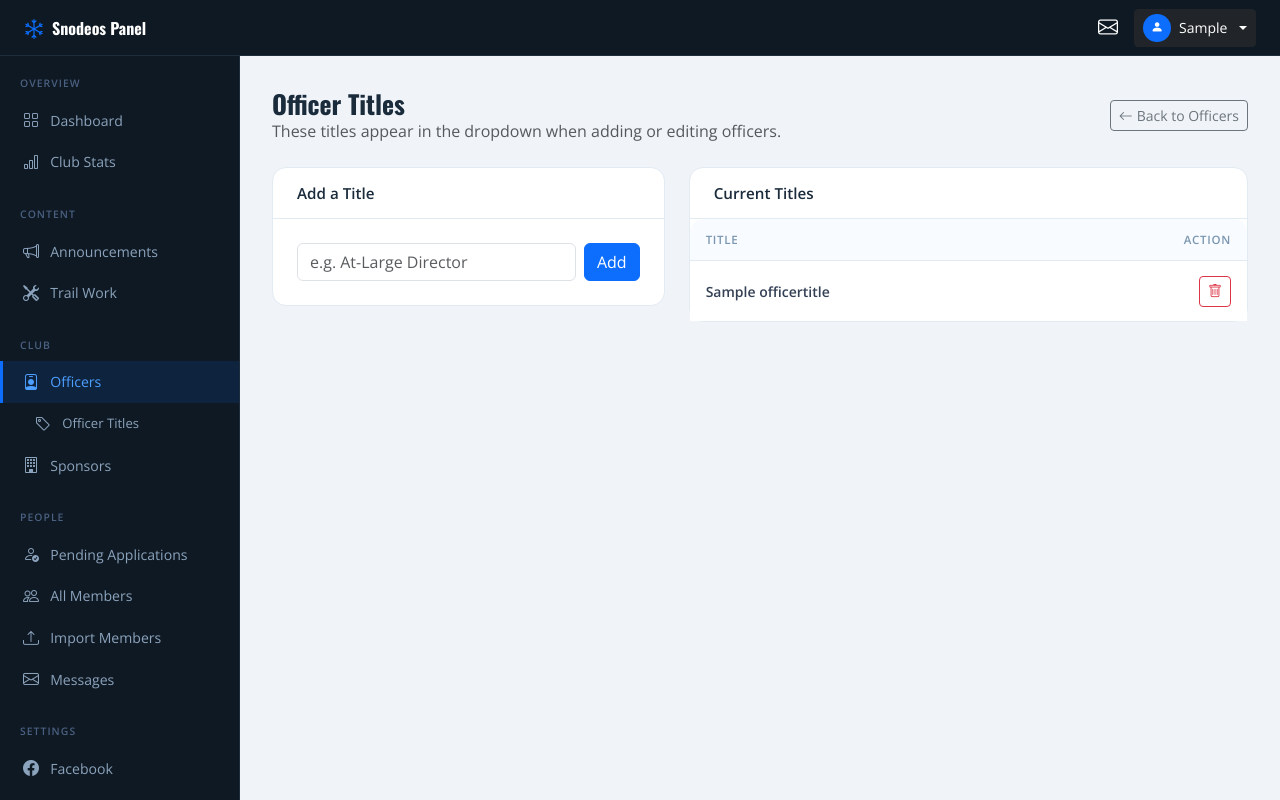
After one commit to cloudflying87/snodeos, a Django app: page /manage/officers/titles/ in a window 1280 px wide. The commit adds this page. Run offline with Django 5.2, Linux system fonts and the light colour scheme; a user stored in the database is signed in; tables that the repository leaves empty hold one stand-in row (values such as "Sample post").

Commit message:
OfficerTitle model, brand blue everywhere, about page redesign
Database: docker compose down never deletes volumes (-v required).

OfficerTitle model: 5 default titles (President, VP, Secretary,
Treasurer, Director) seeded automatically. Officer form now uses a
dropdown populated from the OfficerTitle table. Officers can add/delete
custom titles from Management → Officers → Officer Titles.

About page (/about/): Officers with photos on cards, horizontal rule
divider, directors in smaller cards below. White text on brand blue
throughout using sn-on-blue / sn-muted-on-blue CSS classes.

Color consistency: replaced all bg-dark / page-hero bg-dark in member
and account templates with page-hero (brand blue) and sn-blue for
card headers. Affects dashboard, member list, detail, pending, profile
edit, login, register pages.

Announcements: currently stored in DB (pinned/unpinned) but not yet
displayed publicly — will add to home page in next pass.

Co-Authored-By: Claude Sonnet 4.6 <noreply@anthropic.com>

```diff
--- a/core/models.py
+++ b/core/models.py
@@ -16,19 +16,34 @@ class ClubStats(models.Model):
         return f'Club Stats (updated {self.updated_at:%Y-%m-%d})'
 
 
-class Officer(models.Model):
-    name = models.CharField(max_length=100)
-    title = models.CharField(max_length=100)
-    snowmobile_brand = models.CharField(max_length=50, blank=True)
-    photo = models.ImageField(upload_to='officers/', blank=True, null=True)
-    email = models.EmailField(blank=True)
+class OfficerTitle(models.Model):
+    name  = models.CharField(max_length=100, unique=True)
     order = models.PositiveIntegerField(default=0)
 
     class Meta:
         ordering = ['order', 'name']
 
     def __str__(self):
+        return self.name
+
+
+class Officer(models.Model):
+    name             = models.CharField(max_length=100)
+    title            = models.CharField(max_length=100)
+    snowmobile_brand = models.CharField(max_length=50, blank=True)
+    photo            = models.ImageField(upload_to='officers/', blank=True, null=True)
+    email            = models.EmailField(blank=True)
+    order            = models.PositiveIntegerField(default=0)
+
+    class Meta:
+        ordering = ['order', 'name']
+
+    def __str__(self):
         return f'{self.name} — {self.title}'
+
+    @property
+    def is_director(self):
+        return self.title == 'Director'
 
 
 class Sponsor(models.Model):
--- a/manage_panel/urls.py
+++ b/manage_panel/urls.py
@@ -8,6 +8,8 @@ urlpatterns = [
 
     path('stats/', views.stats_edit, name='stats_edit'),
 
+    path('officers/titles/', views.officer_title_list, name='officer_title_list'),
+    path('officers/titles/<int:pk>/delete/', views.officer_title_delete, name='officer_title_delete'),
     path('officers/', views.officer_list, name='officer_list'),
     path('officers/add/', views.officer_add, name='officer_add'),
     path('officers/<int:pk>/edit/', views.officer_edit, name='officer_edit'),
--- a/manage_panel/views.py
+++ b/manage_panel/views.py
@@ -4,7 +4,7 @@ from django.contrib.auth.decorators import login_required
 from django.http import JsonResponse
 from django.views.decorators.http import require_POST
 from django.conf import settings
-from core.models import ClubStats, Officer, Sponsor, Announcement, TrailWorkLog, TrailWorkImage, ContactMessage, SiteSettings
+from core.models import ClubStats, Officer, OfficerTitle, Sponsor, Announcement, TrailWorkLog, TrailWorkImage, ContactMessage, SiteSettings
 from core.email import send_test_email
 from accounts.models import Member
 from .forms import (
@@ -55,6 +55,38 @@ def stats_edit(request):
     else:
         form = ClubStatsForm(instance=stats)
     return render(request, 'manage_panel/stats_edit.html', {'form': form, 'stats': stats})
+
+
+# ── Officer Titles ─────────────────────────────────────────────────────────────
+
+@officer_required
+def officer_title_list(request):
+    if request.method == 'POST':
+        name = request.POST.get('name', '').strip()
+        if name:
+            _, created = OfficerTitle.objects.get_or_create(
+                name=name,
+                defaults={'order': OfficerTitle.objects.count() + 1}
+            )
+            if created:
+                messages.success(request, f'Title "{name}" added.')
+            else:
+                messages.warning(request, f'Title "{name}" already exists.')
+        return redirect('manage_panel:officer_title_list')
+    titles = OfficerTitle.objects.all()
+    return render(request, 'manage_panel/officer_titles.html', {'titles': titles})
+
+
+@officer_required
+@require_POST
+def officer_title_delete(request, pk):
+    title = get_object_or_404(OfficerTitle, pk=pk)
+    if Officer.objects.filter(title=title.name).exists():
+        messages.error(request, f'Cannot delete "{title.name}" — officers are using it.')
+    else:
+        title.delete()
+        messages.success(request, f'Title "{title.name}" deleted.')
+    return redirect('manage_panel:officer_title_list')
 
 
 # ── Officers ───────────────────────────────────────────────────────────────────
--- a/templates/accounts/register.html
+++ b/templates/accounts/register.html
@@ -5,7 +5,7 @@
 
 {% block content %}
 
-<section class="page-hero bg-dark text-white py-5">
+<section class="page-hero py-5">
   <div class="container text-center">
     <h1 class="display-4 fw-bold font-oswald">Join the Club</h1>
     <p class="lead text-muted">Fill out the form below to apply for membership. An officer will review your application.</p>
--- a/templates/manage_panel/base.html
+++ b/templates/manage_panel/base.html
@@ -77,6 +77,9 @@
         <span class="panel-nav-label">Club</span>
         <a href="{% url 'manage_panel:officer_list' %}" class="panel-nav-link {% block active_officers %}{% endblock %}">
           <i class="bi bi-person-badge"></i> Officers
+        </a>
+        <a href="{% url 'manage_panel:officer_title_list' %}" class="panel-nav-link {% block active_titles %}{% endblock %}" style="padding-left:2rem;font-size:0.82rem;">
+          <i class="bi bi-tag"></i> Officer Titles
         </a>
         <a href="{% url 'manage_panel:sponsor_list' %}" class="panel-nav-link {% block active_sponsors %}{% endblock %}">
           <i class="bi bi-building"></i> Sponsors
--- /dev/null
+++ b/templates/manage_panel/officer_titles.html
@@ -0,0 +1,63 @@
+{% extends 'manage_panel/base.html' %}
+{% block title %}Officer Titles{% endblock %}
+{% block active_officers %}active{% endblock %}
+
+{% block content %}
+<div class="panel-page-header d-flex align-items-center justify-content-between mb-4">
+  <div>
+    <h1 class="panel-page-title">Officer Titles</h1>
+    <p class="text-muted mb-0">These titles appear in the dropdown when adding or editing officers.</p>
+  </div>
+  <a href="{% url 'manage_panel:officer_list' %}" class="btn btn-outline-secondary btn-sm">
+    <i class="bi bi-arrow-left me-1"></i>Back to Officers
+  </a>
+</div>
+
+<div class="row g-4">
+  <div class="col-lg-5">
+    <div class="panel-card">
+      <div class="panel-card-header">
+        <h5 class="panel-card-title mb-0">Add a Title</h5>
+      </div>
+      <div class="panel-card-body">
+        <form method="post" class="d-flex gap-2">
+          {% csrf_token %}
+          <input type="text" name="name" class="form-control" placeholder="e.g. At-Large Director" required>
+          <button type="submit" class="btn btn-primary flex-shrink-0">Add</button>
+        </form>
+      </div>
+    </div>
+  </div>
+
+  <div class="col-lg-7">
+    <div class="panel-card">
+      <div class="panel-card-header">
+        <h5 class="panel-card-title mb-0">Current Titles</h5>
+      </div>
+      <div class="panel-card-body p-0">
+        <table class="table panel-table mb-0">
+          <thead><tr><th>Title</th><th class="text-end">Action</th></tr></thead>
+          <tbody>
+            {% for title in titles %}
+            <tr>
+              <td class="fw-semibold">{{ title.name }}</td>
+              <td class="text-end">
+                <form method="post" action="{% url 'manage_panel:officer_title_delete' title.pk %}" class="d-inline">
+                  {% csrf_token %}
+                  <button class="btn btn-sm btn-outline-danger"
+                          onclick="return confirm('Delete &quot;{{ title.name }}&quot;?')">
+                    <i class="bi bi-trash"></i>
+                  </button>
+                </form>
+              </td>
+            </tr>
+            {% empty %}
+            <tr><td colspan="2" class="text-muted text-center py-3">No titles yet — add one above.</td></tr>
+            {% endfor %}
+          </tbody>
+        </table>
+      </div>
+    </div>
+  </div>
+</div>
+{% endblock %}
--- a/templates/members/dashboard.html
+++ b/templates/members/dashboard.html
@@ -4,7 +4,7 @@
 
 {% block content %}
 
-<section class="page-hero bg-dark text-white py-5">
+<section class="page-hero py-5">
   <div class="container">
     <div class="d-flex align-items-center gap-4">
       {% if member.photo %}
@@ -36,7 +36,7 @@
       <!-- Profile Card -->
       <div class="col-lg-4">
         <div class="card border-0 shadow-sm">
-          <div class="card-header bg-dark text-white fw-bold py-3">
+          <div class="card-header sn-blue text-white fw-bold py-3">
             <i class="bi bi-person-fill me-2 text-primary"></i>My Profile
           </div>
           <div class="card-body p-4">
@@ -111,7 +111,7 @@
         {% endif %}
 
         <div class="card border-0 shadow-sm">
-          <div class="card-header bg-dark text-white fw-bold py-3">
+          <div class="card-header sn-blue text-white fw-bold py-3">
             <i class="bi bi-link-45deg me-2 text-primary"></i>Club Links
           </div>
           <div class="card-body p-4">
--- a/templates/members/member_edit.html
+++ b/templates/members/member_edit.html
@@ -5,7 +5,7 @@
 
 {% block content %}
 
-<section class="page-hero bg-dark text-white py-4">
+<section class="page-hero py-4">
   <div class="container d-flex justify-content-between align-items-center">
     <h2 class="fw-bold font-oswald mb-0">Edit: {{ member.get_full_name }}</h2>
     <a href="{% url 'members:member_detail' member.pk %}" class="btn btn-outline-light btn-sm">
--- a/templates/members/member_list.html
+++ b/templates/members/member_list.html
@@ -4,7 +4,7 @@
 
 {% block content %}
 
-<section class="page-hero bg-dark text-white py-4">
+<section class="page-hero py-4">
   <div class="container d-flex justify-content-between align-items-center">
     <div>
       <h1 class="display-5 fw-bold font-oswald mb-1">Members</h1>
--- a/templates/members/pending.html
+++ b/templates/members/pending.html
@@ -4,7 +4,7 @@
 
 {% block content %}
 
-<section class="page-hero bg-dark text-white py-4">
+<section class="page-hero py-4">
   <div class="container d-flex justify-content-between align-items-center">
     <div>
       <h1 class="display-5 fw-bold font-oswald mb-1">Pending Applications</h1>
--- a/templates/members/profile_edit.html
+++ b/templates/members/profile_edit.html
@@ -4,7 +4,7 @@
 {% block title %}Edit My Profile — Brainerd Snodeos{% endblock %}
 
 {% block content %}
-<section class="page-hero bg-dark text-white py-4">
+<section class="page-hero py-4">
   <div class="container d-flex justify-content-between align-items-center">
     <h2 class="fw-bold font-oswald mb-0">Edit My Profile</h2>
     <a href="{% url 'members:dashboard' %}" class="btn btn-outline-light btn-sm">
```
Also changed, not shown: core/management/commands/seed_data.py (+14 -1 lines), manage_panel/forms.py (+6 -1 lines), templates/core/about.html (+16 -10 lines), templates/members/member_detail.html (+4 -4 lines), core/migrations/0005_officer_title.py (added).
